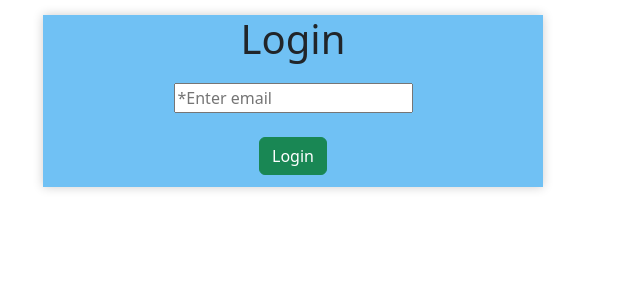
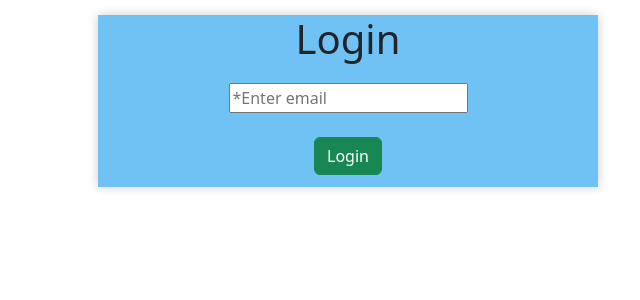
Before and after one commit to Akashvakiti/APPOINTMENT-BOOKING-SYSTEM, a React (Create React App) app: page / in a window 1280 px wide. Shown: the top 300 px of the page, without its empty margins (292-932 px from the left). Built offline with nearby package versions, Linux system fonts and the light colour scheme.

Commit message:
Update Login.tsx

```diff
--- a/src/components/Login.tsx
+++ b/src/components/Login.tsx
@@ -50,7 +50,7 @@ function Login() {
 
   return (
     <div className='login w-50 mx-auto' >
-
+     <div className='row justify-content-center'>
       <form onSubmit={submit}>
         <h1>Login</h1>
         <input type='email' placeholder='*Enter email' onChange={(e)=>setEmail(e.target.value)} />
@@ -68,7 +68,7 @@ function Login() {
           invalid===1&&<h6 className='text-danger'>Invalid OTP</h6>
         }
       </form>
-
+     </div>
     </div>
   );
 }
```
